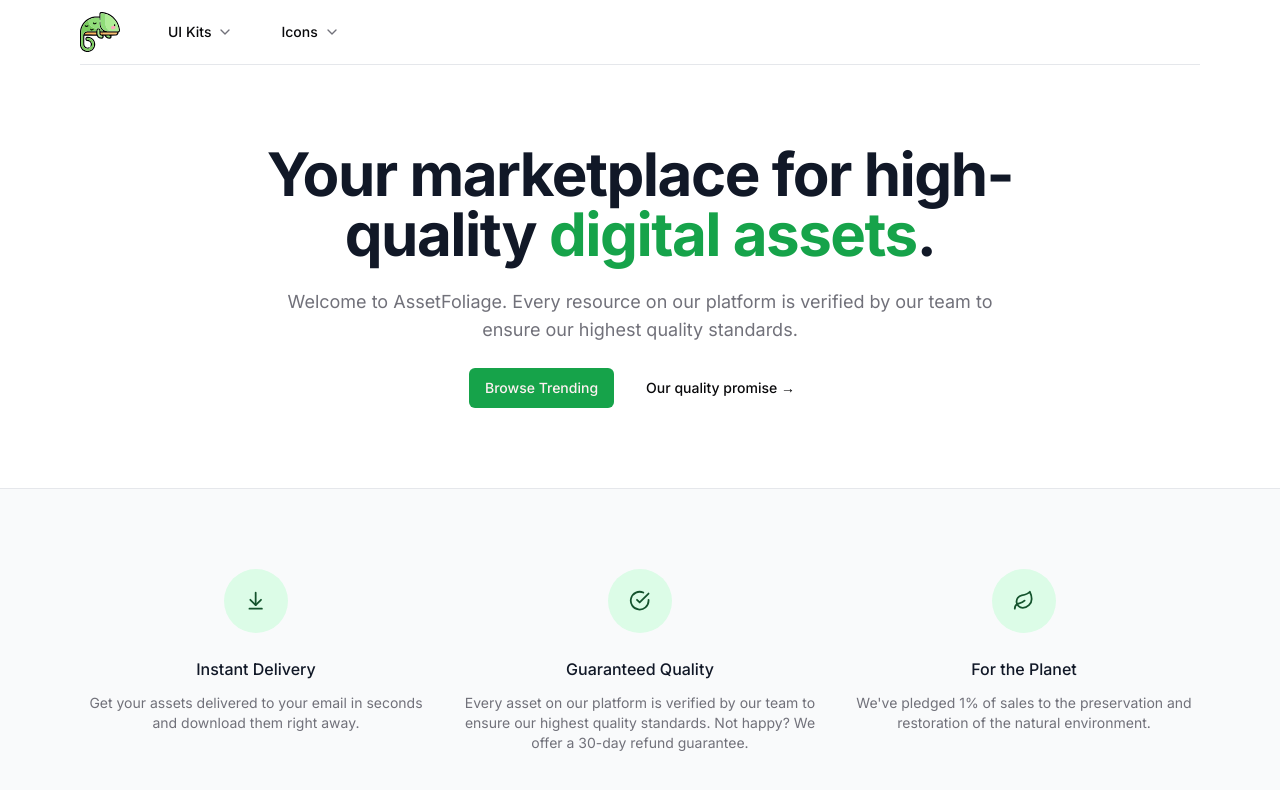
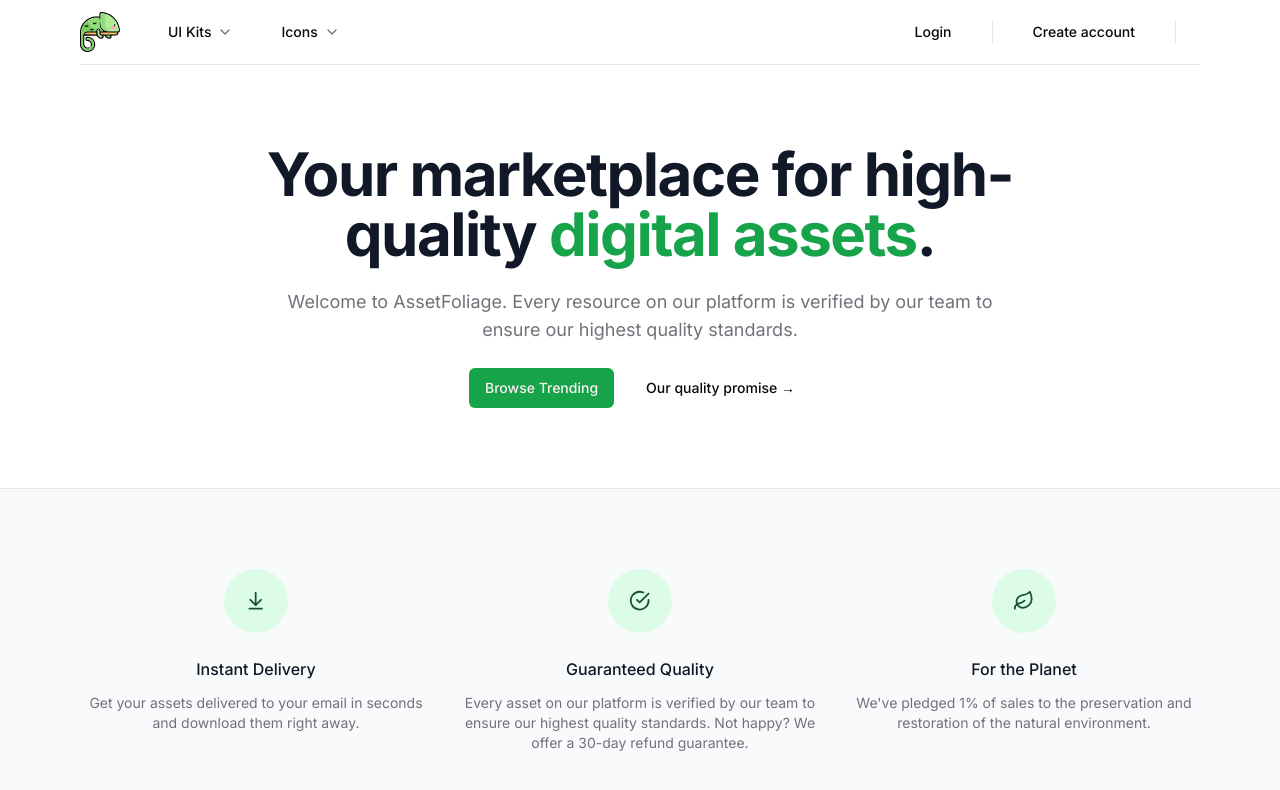
Before and after one commit to imbensantos/asset-foliage, a Next.js app: page / in a window 1280 px wide. Shown: the top 790 px of the page. Built offline with nearby package versions, Linux system fonts and the light colour scheme.

Commit message:
Feat: Added login and sign up buttons to navbar

```diff
--- a/src/components/Navbar.tsx
+++ b/src/components/Navbar.tsx
@@ -3,10 +3,13 @@
 import Link from "next/link";
 import Icons from "./Icons";
 import NavItems from "./NavItems";
+import { buttonVariants } from "./ui/button";
 
 type Props = {};
 
 function Navbar({}: Props) {
+  const user = null;
+
   return (
     <div className="sticky inset-x-0 top-0 z-50 h-16 bg-white">
       <header className="relative bg-white">
@@ -21,8 +24,45 @@
                 </Link>
               </div>
 
-              <div className="hidden z-50 lg:ml-8 lg:block lg:self-stretch">
+              <div className="z-50 hidden lg:ml-8 lg:block lg:self-stretch">
                 <NavItems />
+              </div>
+
+              <div className="ml-auto flex items-center">
+                <div className="hidden lg:flex lg:flex-1 lg:items-center lg:justify-end lg:space-x-6">
+                  {user ? null : (
+                    <Link
+                      href="/sign-in"
+                      className={buttonVariants({ variant: "ghost" })}
+                    >
+                      Login
+                    </Link>
+                  )}
+
+                  {user ? null : (
+                    <span className="h-6 w-px bg-gray-200" aria-hidden="true" />
+                  )}
+                  {user ? null : (
+                    <Link
+                      href="/sign-up"
+                      className={buttonVariants({ variant: "ghost" })}
+                    >
+                      Create account
+                    </Link>
+                  )}
+
+                  {user ? (
+                    <span className="h-6 w-px bg-gray-200" aria-hidden="true" />
+                  ) : null}
+
+                  {user ? null : <div className="flex lg:ml-6">
+                    <span className="h-6 w-px bg-gray-200" aria-hidden="true" />
+                  </div> }
+
+                  <div className="ml-4 flow-root lg:ml-6">
+                    {/* <Cart /> */}
+                  </div>
+                </div>
               </div>
             </div>
           </div>
```
